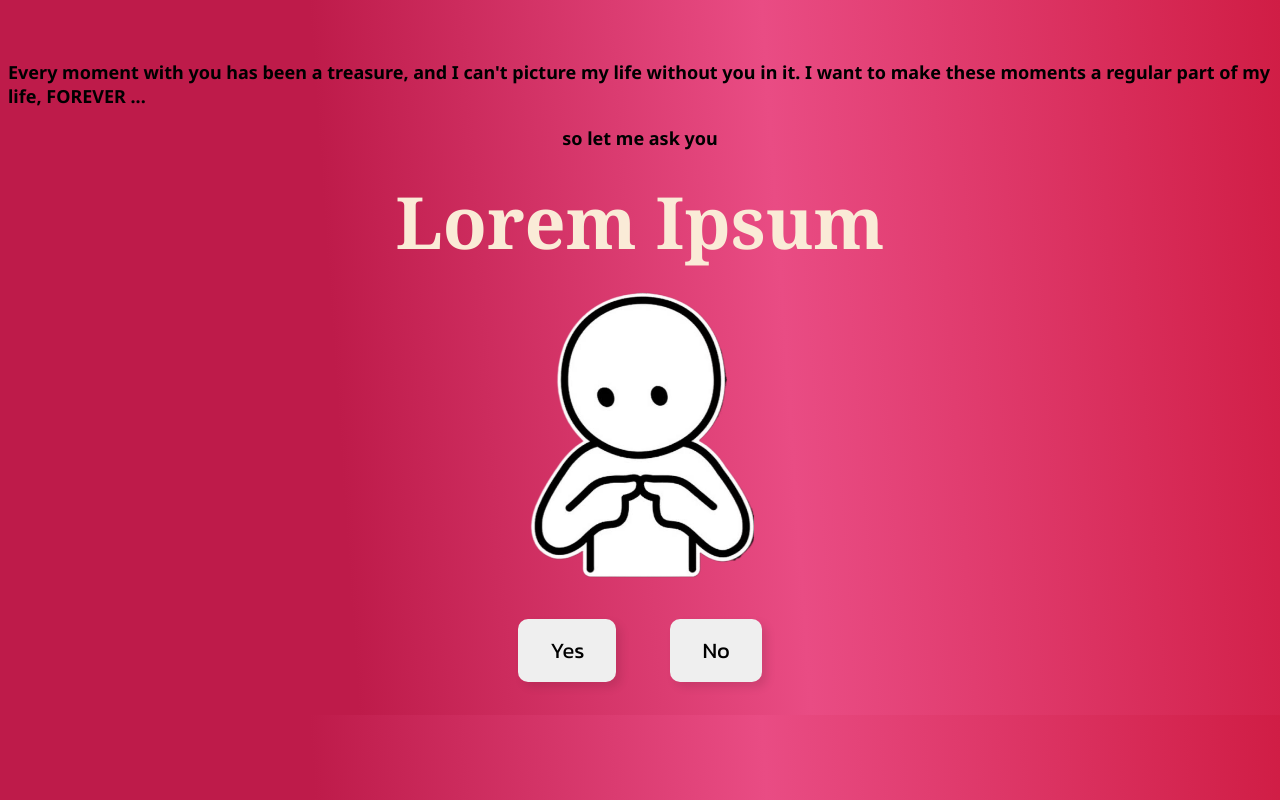
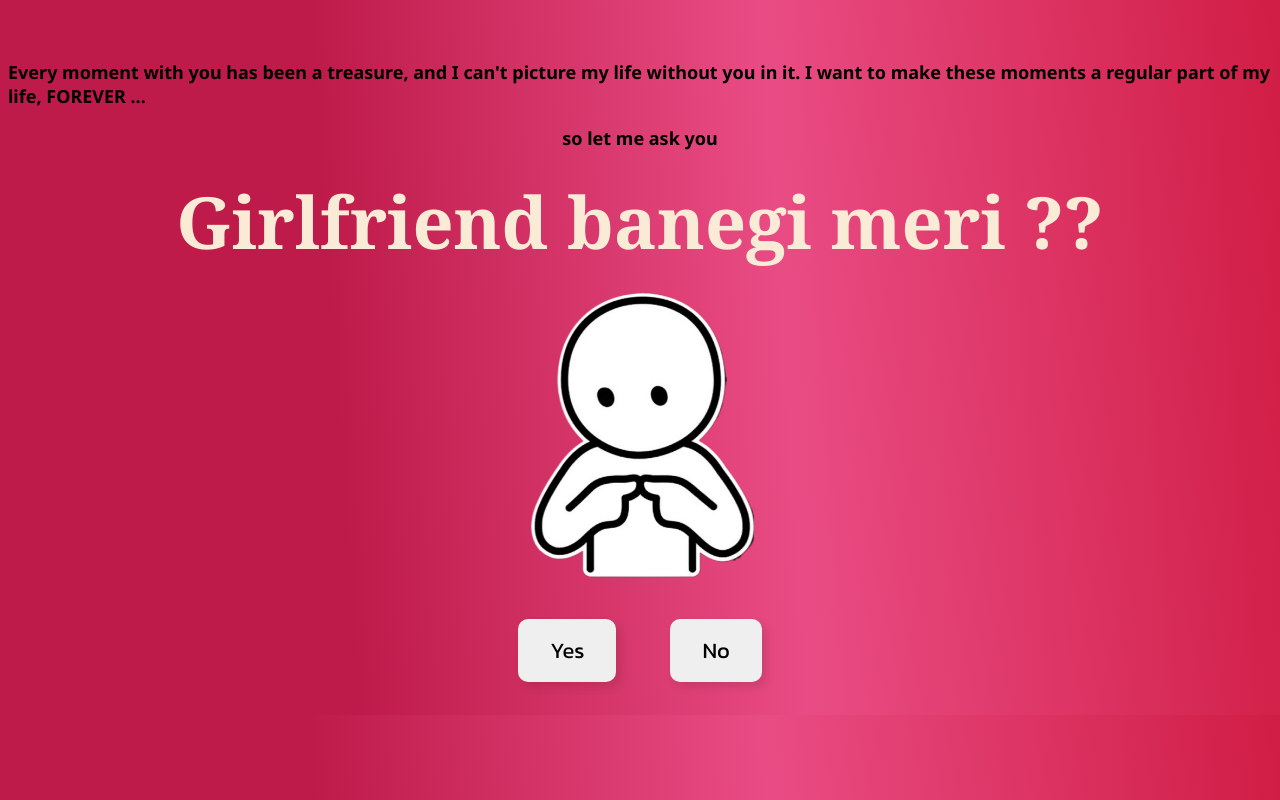
Before and after one commit to adityaraj0908/Ask-Her-Out, a plain HTML site: page index.html in a window 1280 px wide. Drawn offline with Linux system fonts and the light colour scheme.

Commit message:
updated index.html

```diff
--- a/index.html
+++ b/index.html
@@ -23,7 +23,7 @@
     <p class="intro">Every moment with you has been a treasure, and I can't picture my life without you in it. I want to make these moments a regular part of my life, FOREVER ...</p>
     <br>
     <p class="intro" id="sub-line">so let me ask you</p>
-    <h1>Lorem Ipsum</h1>
+    <h1>Girlfriend banegi meri ??</h1>
     <div id="intro-pic">
     <img src="assets/introPic.png" height="300px">
     </div>
```
